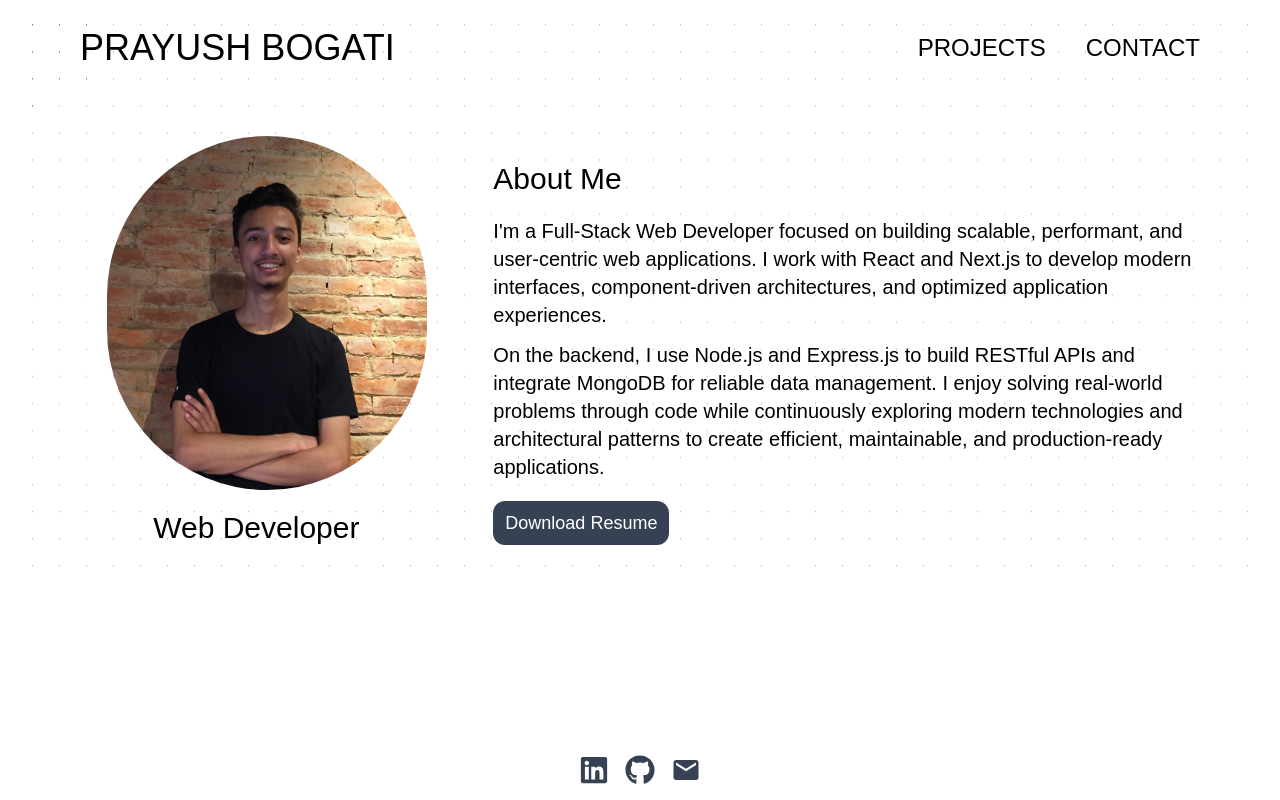
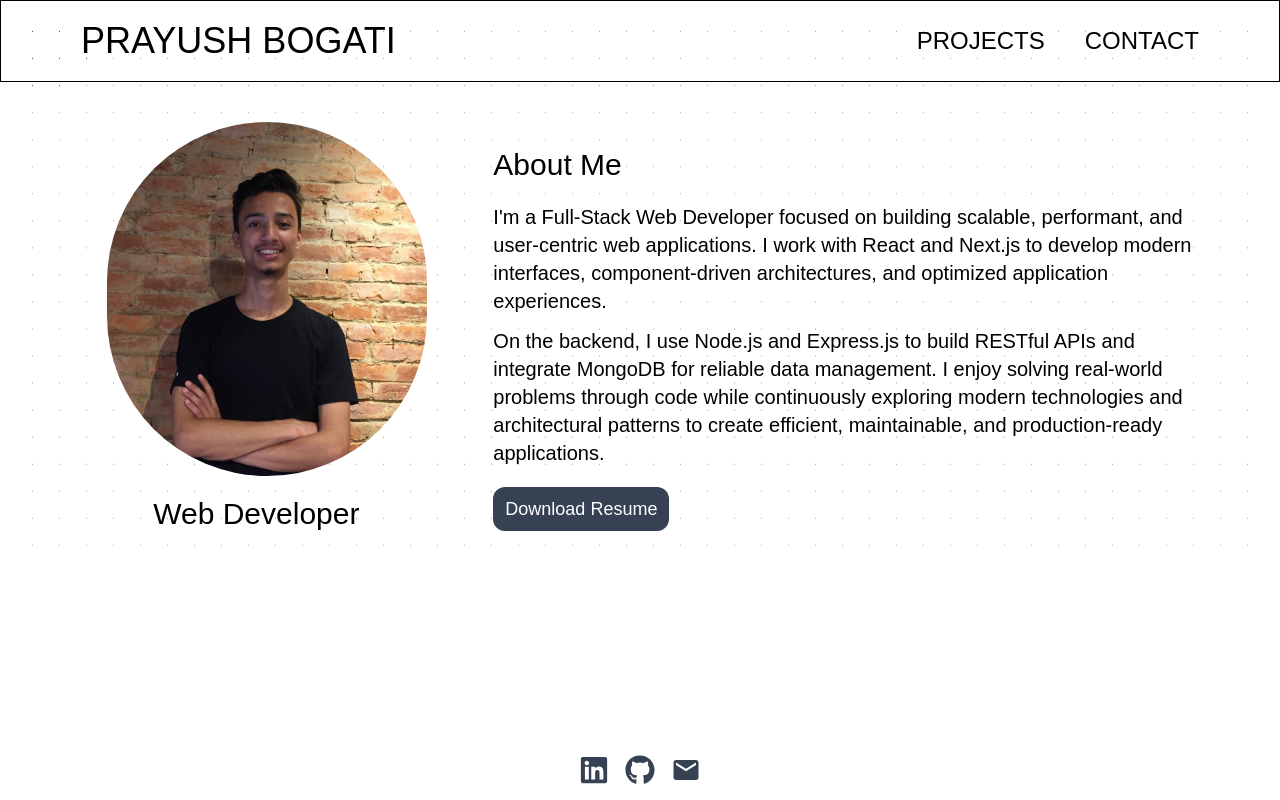
Before and after one commit to prayushbogati/Portfolio, a React (Vite) app: page / in a window 1280 px wide. Built offline with nearby package versions, Linux system fonts and the light colour scheme.

Commit message:
minor change

```diff
--- a/src/components/Header.jsx
+++ b/src/components/Header.jsx
@@ -25,9 +25,9 @@ const Header = () => {
     }, [lastScrollY])
 
     return (
-        <div className={`flex flex-col text-center items-center justify-center gap-2 md:gap-5 px-10 md:px-20 py-5 mb-5 z-1 ${scrollY ? "static opacity-0" : "sticky opacity-100"}
-    ${window.scrollY !== 0 && !scrollY ? "bg-white min-h-20" : "min-h-24"}
-    top-0 transition-all duration-300 md:flex-row md:justify-between max-sm:mt-10`}>
+        <div className={`border flex flex-col md:items-center justify-center gap-2 md:gap-5 px-10 md:px-20 py-5 mb-5 z-1 ${scrollY ? "static opacity-0" : "sticky opacity-100"}
+    ${window.scrollY !== 0 && !scrollY ? "bg-white" : null}
+    top-0 transition-all duration-300 md:flex-row md:justify-between`}>
             <div className="text-4xl">
                 <Link to='/'>PRAYUSH BOGATI</Link>
             </div>
```
